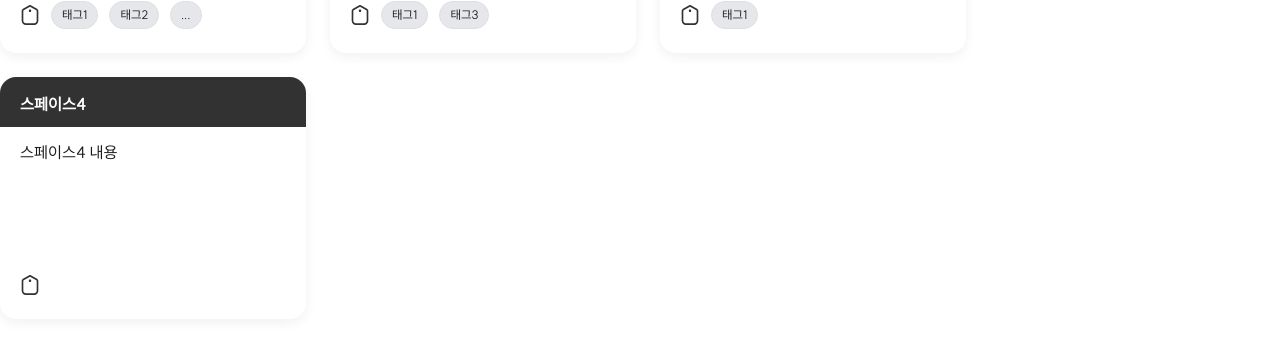
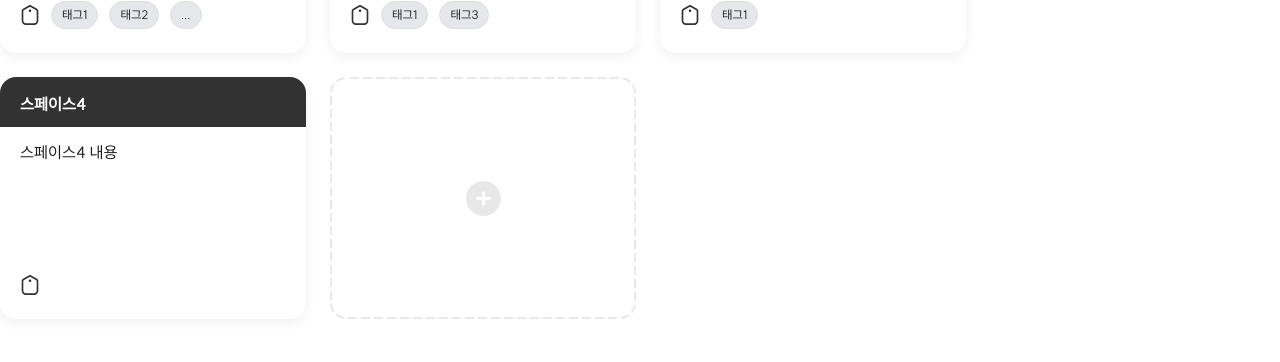
Before and after one commit to muzi55/didit, a Next.js app: page / in a window 1280 px wide. Shown: the part 402-764 px from the top of the page. Built offline with nearby package versions, Linux system fonts and the light colour scheme.

Commit message:
component: SpaceCardSection에서 카드 리스트 렌더링 로직 수정

```diff
--- a/src/app/_components/space/SpaceCardSection.tsx
+++ b/src/app/_components/space/SpaceCardSection.tsx
@@ -44,9 +44,7 @@ export default function SpaceCardSection({
 			</div>
 
 			<ul className="flex flex-wrap gap-[24px]">
-				{/* <WriteSpaceCard href="#" /> */}
-
-				{cardList.length <= 4 ? (
+				{cardList.length < 4 ? (
 					<>
 						{cardList.map((el: SpaceCardList) => (
 							<li className="w-[306px] h-[242px]" key={el.title}>
@@ -67,7 +65,8 @@ export default function SpaceCardSection({
 						))}
 					</>
 				) : (
-					cardList.map((el: SpaceCardList) => (
+					<>
+						{cardList.map((el: SpaceCardList) => (
 							<li className="w-[306px] h-[242px]" key={el.title}>
 								<DailyCard>
 									<DailyCard.Header>{el.title}</DailyCard.Header>
@@ -78,7 +77,9 @@ export default function SpaceCardSection({
 									/>
 								</DailyCard>
 							</li>
-					))
+						))}
+						<WriteSpaceCard href="#" />
+					</>
 				)}
 			</ul>
 		</div>
```
Lines whose indentation alone changed are shown as unchanged.
